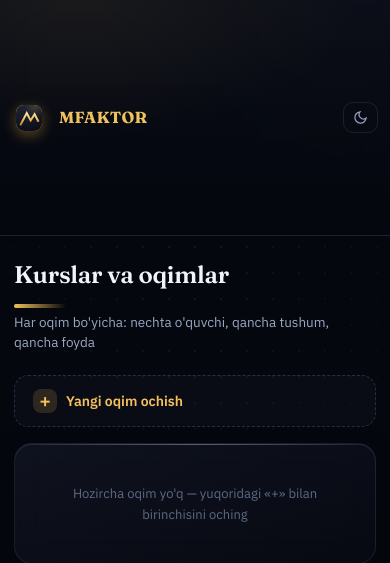
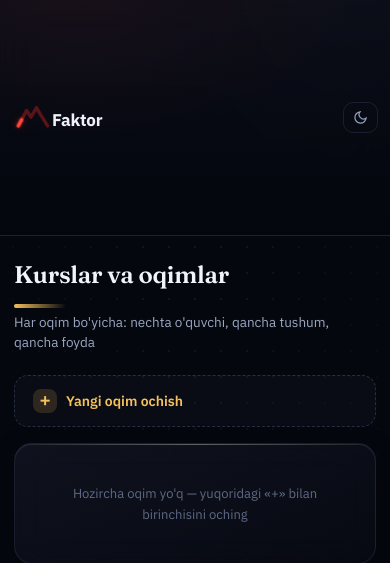
Before and after one commit to vasilakhadjimatova-stack/Mfaktor-biznes-club, a Flask app: page /cohorts in a window 390 px wide. Shown: the top 563 px of the page. Run offline with Flask 3, Linux system fonts and the light colour scheme.

Commit message:
Mfaktor brend logosi: qizil tog' cho'qqili «M» butun tizimga joylandi
Foydalanuvchi bergan logo (qizil tog'-M + «Faktor») asosida, impulse-erp
brend yechimidan ilhomlanib:

  • Yon menyu brendi endi «[tog'-M]Faktor» birikmasi — belgining o'zi M
    harfi o'rnida turadi. Impulse'dagi EKG chizig'i kabi belgi davriy
    ravishda chizilib chiqadi (stroke-dasharray animatsiya + qizil nur);
    prefers-reduced-motion da o'chadi.
  • logo.svg qayta chizildi: to'q fon ustida qizil cho'qqi + «Faktor»
    yozuvi. Barcha PNG ikonkalar (favicon, PWA 192/512, maskable,
    apple-touch) yangi belgidan qayta yaratildi — login sahifasi va
    o'rnatilgan ilova ikonkasi o'zi yangilanadi.
  • Yon panel nur gradienti oltin o'rniga brend qizilига moslandi.
  • Mobil ko'rinishda birikma ixchamlashadi.

Co-Authored-By: Claude Opus 5 <noreply@anthropic.com>
Claude-Session: https://claude.ai/code/session_01QDFQCdnJWjZHr9qKxLobiK

```diff
--- a/moliya/templates/base.html
+++ b/moliya/templates/base.html
@@ -121,15 +121,29 @@ aside{border-right:1px solid var(--side-line);
   backdrop-filter:blur(20px);-webkit-backdrop-filter:blur(20px);
   padding:22px 14px;position:sticky;top:0;height:100vh;display:flex;flex-direction:column;gap:4px}
 aside::after{content:"";position:absolute;inset:0;pointer-events:none;
-  background:radial-gradient(400px 200px at 20% 0%, rgba(232,182,76,.08), transparent 70%)}
+  background:radial-gradient(400px 200px at 20% 0%, rgba(224,60,48,.07), transparent 70%)}
 aside > *{position:relative;z-index:1}
-.brand{font-family:var(--serif);font-weight:700;font-size:19px;letter-spacing:.01em;
-  color:#f0c25e;padding:0 8px 20px;display:flex;align-items:center;gap:11px}
-.brand .dot{width:34px;height:34px;border-radius:11px;flex:none;
-  background:linear-gradient(135deg,#f6d489,#d9a538);
-  display:flex;align-items:center;justify-content:center;
-  color:#241a05;font:700 16px var(--sans);
-  box-shadow:0 4px 14px rgba(217,165,58,.4)}
+.brand{padding:0 8px 20px;display:flex;flex-direction:column;gap:6px}
+/* «[tog'-M]Faktor» birikmasi — belgining o'zi M harfi o'rnida */
+.mlock{display:flex;align-items:flex-end;gap:2px;line-height:1}
+.mpeak{width:46px;height:30px;flex:none;overflow:visible;margin-bottom:1px}
+.mp-base,.mp-scan{stroke-width:9;stroke-linecap:round;stroke-linejoin:round;fill:none}
+.mp-base{stroke:#e02424;opacity:.38}
+.mp-scan{stroke:#ff4838;stroke-dasharray:172;stroke-dashoffset:172;
+  filter:drop-shadow(0 0 4px rgba(255,72,56,.55)) drop-shadow(0 0 12px rgba(224,36,36,.35));
+  animation:mdraw 6s ease-in-out infinite}
+@keyframes mdraw{
+  0%{stroke-dashoffset:172;opacity:0}
+  10%{opacity:1}
+  42%{stroke-dashoffset:0;opacity:1}
+  72%{stroke-dashoffset:0;opacity:1}
+  100%{stroke-dashoffset:-172;opacity:0}}
+.mword{font-family:var(--sans);font-weight:800;font-size:22.5px;
+  letter-spacing:-.01em;color:var(--side-txt)}
+.msub{display:block;font-family:var(--sans);font-weight:600;font-size:9.5px;
+  color:var(--side-dim);letter-spacing:.3em;text-transform:uppercase;
+  padding-left:4px}
+.brand .dot{width:34px;height:34px;border-radius:11px;flex:none}
 .brand img.dot{object-fit:cover}
 .brand small{display:block;font-family:var(--sans);font-weight:500;font-size:9.5px;
   color:var(--side-dim);letter-spacing:.24em;text-transform:uppercase;margin-top:1px}
@@ -1348,7 +1362,10 @@ body.xlfull .xl-fs-exit{display:block}
   aside nav a.on::before{display:none}
   .brand .dot{width:26px;height:26px;border-radius:8px}
   .brand{padding:0 10px 0 4px;font-size:16px}
-  .brand small,.cash-line{display:none}
+  .brand small,.msub,.cash-line{display:none}
+  .mpeak{width:34px;height:22px}
+  .mp-base,.mp-scan{stroke-width:10}
+  .mword{font-size:17px}
   aside nav{display:none!important}
   .side-foot{margin:0 0 0 auto;padding:0;border:0;flex:none}
   .theme-btn{margin:0;padding:7px 9px;width:auto}
@@ -1542,7 +1559,16 @@ button.chip:hover{border-color:var(--line2);color:var(--txt)}
 <body>
 <div class="shell">
 <aside>
-  <div class="brand"><img class="dot" src="/static/icons/logo.svg" alt=""><span>MFAKTOR<small>Moliya markazi</small></span></div>
+  {# Brend: «M» harfi — logodagi qizil tog' cho'qqisi (chizilib chiqadi) #}
+  <div class="brand">
+    <span class="mlock" aria-label="MFaktor">
+      <svg class="mpeak" viewBox="0 0 100 64" fill="none" aria-hidden="true">
+        <path class="mp-base" d="M7 58 L31 13 L44 32 L60 5 L93 58"/>
+        <path class="mp-scan" d="M7 58 L31 13 L44 32 L60 5 L93 58"/>
+      </svg><span class="mword">Faktor</span>
+    </span>
+    <small class="msub">Moliya markazi</small>
+  </div>
   {% set p = request.path %}
   <nav style="display:contents">
   {% if can('dashboard') or can('transactions') or can('debtors') %}
```
Also changed, not shown: moliya/static/icons/apple-touch-icon.png, moliya/static/icons/favicon-32.png, moliya/static/icons/icon-192.png, moliya/static/icons/icon-512.png, moliya/static/icons/icon-maskable-512.png, moliya/static/icons/logo.svg.
